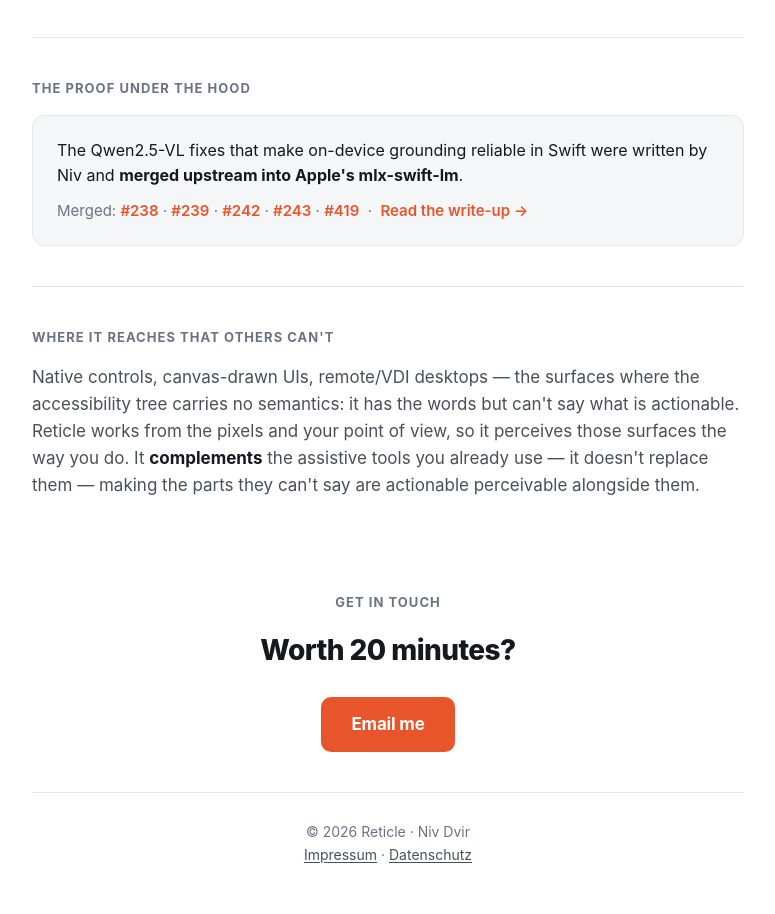
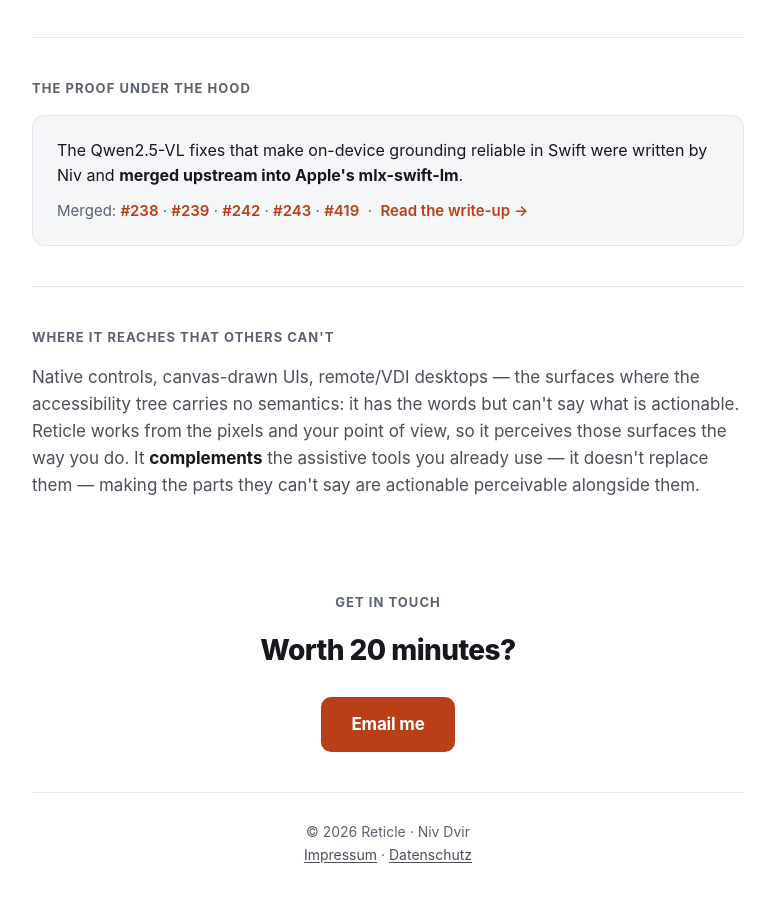
Before and after one commit to NivDvir/getreticle-site, a plain HTML site: page index.html in a window 1280 px wide. Shown: the part 1522-2436 px from the top of the page, without its empty margins (252-1027 px from the left). Drawn offline with Linux system fonts and the light colour scheme.

Commit message:
home: clear axe violations (contrast, main landmark), no text change

```diff
--- a/index.html
+++ b/index.html
@@ -34,7 +34,7 @@
       --bg-soft: #f5f6f8;
       --fg: #16181d;
       --fg-soft: #4a4f5a;
-      --fg-faint: #6b7280;
+      --fg-faint: #5b6170;
       --accent: #e8552b;
       --link: #b93f17;
       --btn: #b93f17;
@@ -60,7 +60,7 @@
     }
     :root[data-theme="light"] {
       --bg: #ffffff; --bg-soft: #f5f6f8; --fg: #16181d; --fg-soft: #4a4f5a;
-      --fg-faint: #6b7280; --accent: #e8552b; --link: #b93f17; --accent-soft: rgba(232,85,43,.10);
+      --fg-faint: #5b6170; --accent: #e8552b; --link: #b93f17; --accent-soft: rgba(232,85,43,.10);
       --border: #e4e6eb; --card: #ffffff; --shadow: 0 1px 3px rgba(0,0,0,.06), 0 8px 30px rgba(0,0,0,.05);
     }
     :root[data-theme="dark"] {
@@ -80,7 +80,7 @@
       font-size: 17px;
       -webkit-font-smoothing: antialiased;
     }
-    a { color: var(--accent); text-decoration: none; }
+    a { color: var(--link); text-decoration: none; }
     a:hover { text-decoration: underline; }
     .wrap { max-width: 760px; margin: 0 auto; padding: 0 24px; }
     img { max-width: 100%; height: auto; display: block; }
@@ -192,7 +192,7 @@
     }
     .btn {
       display: inline-block;
-      background: var(--accent); color: #fff;
+      background: var(--btn); color: #fff;
       padding: 14px 30px; border-radius: 10px;
       font-weight: 700; font-size: 17px;
       letter-spacing: -0.01em;
@@ -285,6 +285,7 @@
       </figure>
     </header>
 
+    <main>
     <div class="band">
       <h2>Accessibility check: text contrast and automated checks</h2>
       <p>I build an engine that finds and marks accessibility problems on websites and web applications, reading both the rendered screen and the page's structure.</p>
@@ -323,6 +324,8 @@
       <a class="btn" href="mailto:niv@getreticle.com?subject=Reticle%20%E2%80%94%2020%20minutes%3F">Email me</a>
     </div>
 
+    </main>
+
     <footer>
       &copy; 2026 Reticle &middot; Niv Dvir
       <br><a href="/impressum/">Impressum</a> &middot; <a href="/datenschutz/">Datenschutz</a>
```
